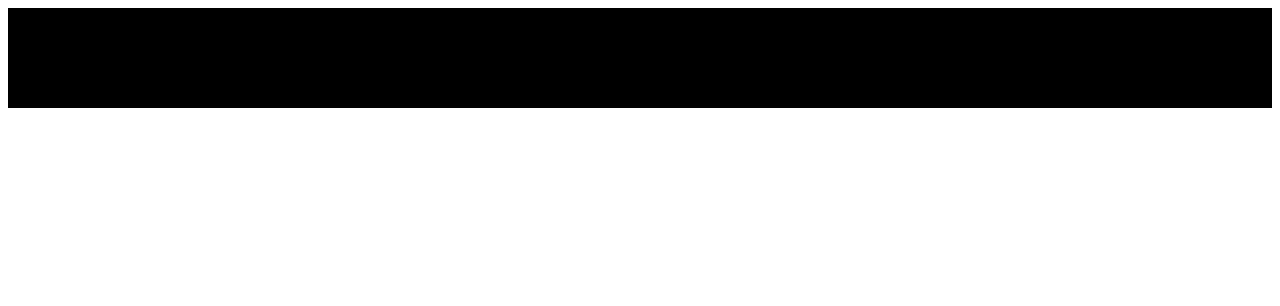
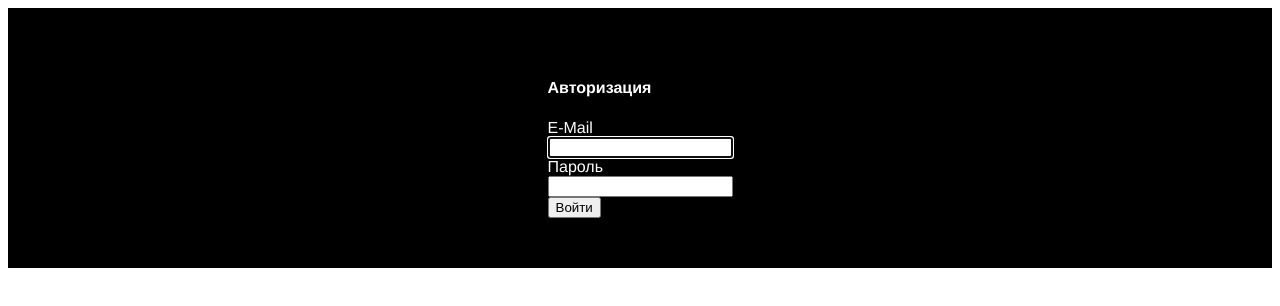
Before and after one commit to Zagorevsky/board-vue, a Vue app: page /login in a window 1280 px wide. Before the commit this address had no page. Shown: the top 306 px of the page. Built offline with nearby package versions, Linux system fonts and the light colour scheme; the HTML template or start-up script is replaced by a standard one.

Commit message:
fix: LoginUser

```diff
--- a/src/components/LoginUser.vue
+++ b/src/components/LoginUser.vue
@@ -12,11 +12,9 @@
           <input id="password" type="password" v-model="password" required>
         </div>
       </div>
-      <div>
-        <button type="submit" @click="handleSubmit">
-          Войти
-        </button>
-      </div>
+      <button type="submit" @click="handleSubmit">
+        Войти
+      </button>
     </form>
   </div>
 </template>
@@ -46,12 +44,7 @@ export default {
                 this.$router.push(this.$route.params.nextUrl)
               }
               else {
-                if (is_admin == 1) {
-                  this.$router.push('admin')
-                }
-                else {
-                  this.$router.push('dashboard')
-                }
+                this.$router.push('dashboard')
               }
             }
           })
--- a/src/router/router.js
+++ b/src/router/router.js
@@ -2,6 +2,7 @@ import MainPage from "@/pages/MainPage";
 import CardPage from "@/pages/CardPage";
 import { createRouter, createWebHistory } from "vue-router";
 import RegisterUser from '@/components/RegisterUser';
+import LoginUser from '@/components/LoginUser';
 
 const routes = [
   {
@@ -20,6 +21,14 @@ const routes = [
       guest: true
     }
   },
+  {
+    path: '/login',
+    name: 'login-user',
+    component: LoginUser,
+    meta: {
+      guest: true
+    }
+  },
 ]
 
 const router = createRouter({
```
